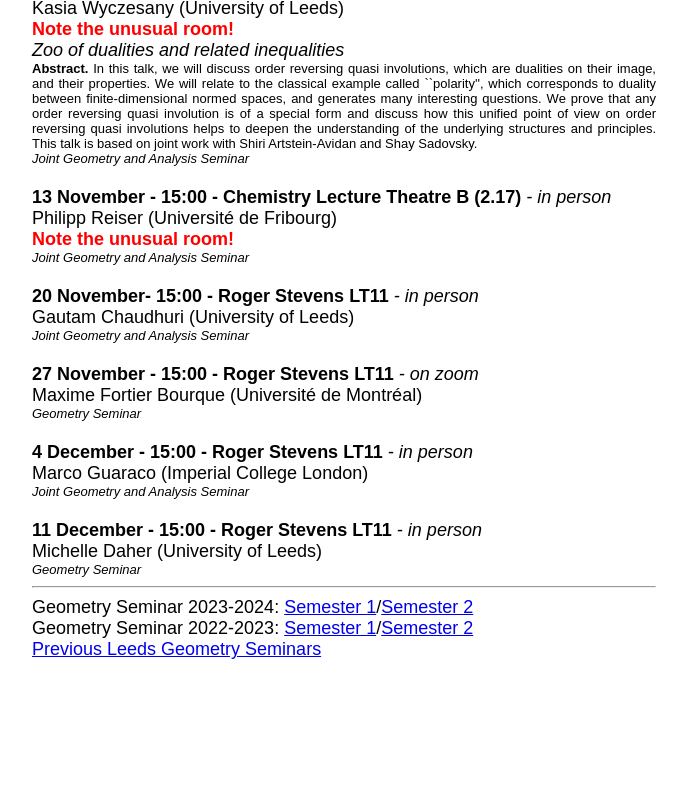
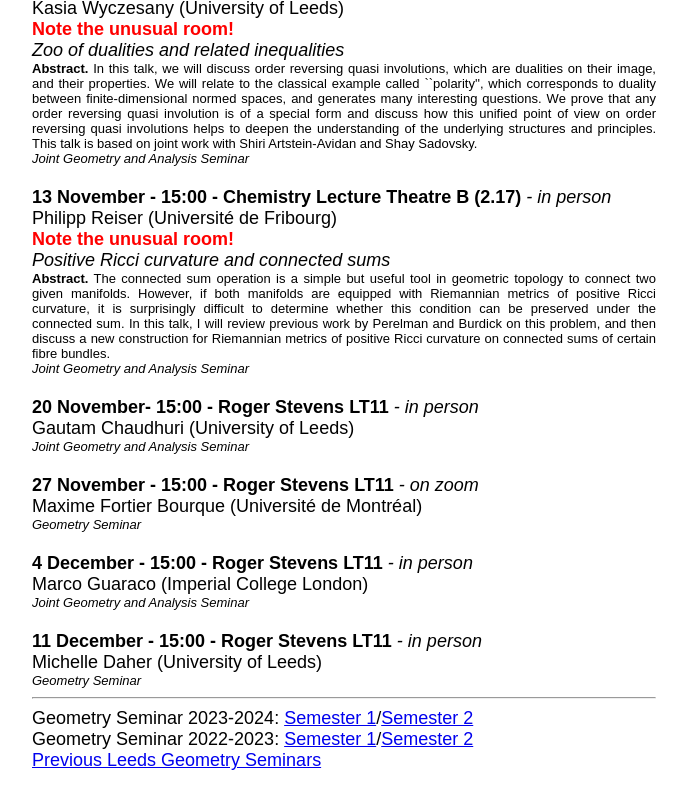
Before and after one commit to drbenlambert/drbenlambert.github.io, a plain HTML site: page GeometrySeminar.html in a window 1280 px wide. Shown: the part 976-1768 px from the top of the page, without its empty margins (261-948 px from the left). Before the commit the page ends 1657 px from the top, so only its background shows below. Drawn offline with Linux system fonts and the light colour scheme.

Commit message:
GS Update

```diff
--- a/GeometrySeminar.html
+++ b/GeometrySeminar.html
@@ -92,11 +92,11 @@ This talk is based on joint work with Shiri Artstein-Avidan and Shay Sadovsky.
 <br><b>13 November - 15:00 - Chemistry Lecture Theatre B (2.17)</b> <i>- in person</i>
 <br>Philipp Reiser (Universit&eacute; de Fribourg)<br>
 <b><span style ="color: red">Note the unusual room!</span></b><br>
-<!--<i>Title</i><br>
+<i>Positive Ricci curvature and connected sums</i><br>
 <font size="-1" face="Arial,Helvetica">
 <b>Abstract.</b>
-Abstract when available
- </font><br>-->
+The connected sum operation is a simple but useful tool in geometric topology to connect two given manifolds. However, if both manifolds are equipped with Riemannian metrics of positive Ricci curvature, it is surprisingly difficult to determine whether this condition can be preserved under the connected sum. In this talk, I will review previous work by Perelman and Burdick on this problem, and then discuss a new construction for Riemannian metrics of positive Ricci curvature on connected sums of certain fibre bundles.
+ </font><br>
 <font size="-1" face="Arial,Helvetica">
 <i>Joint Geometry and Analysis Seminar</i>
  </font><br>
```
